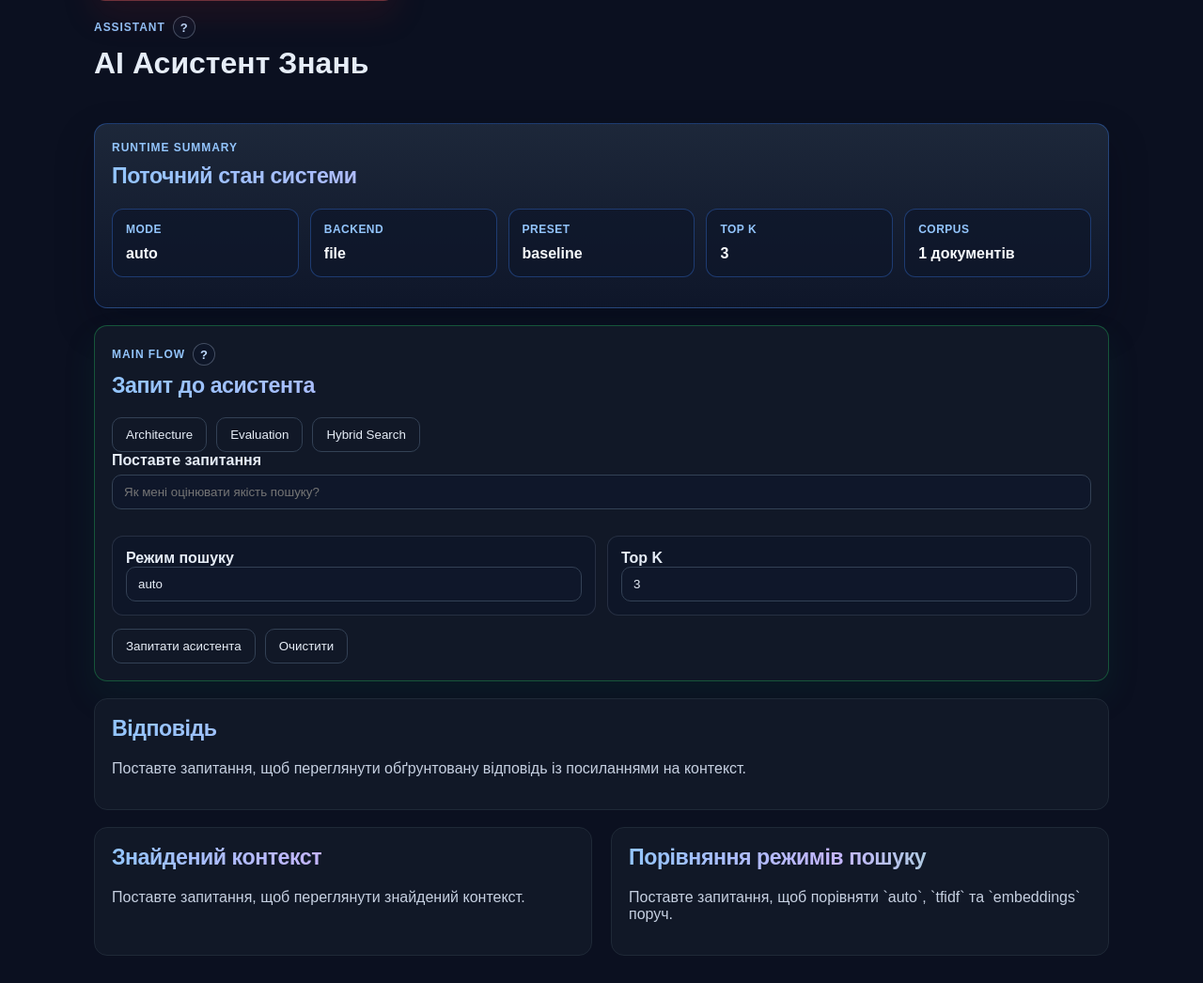
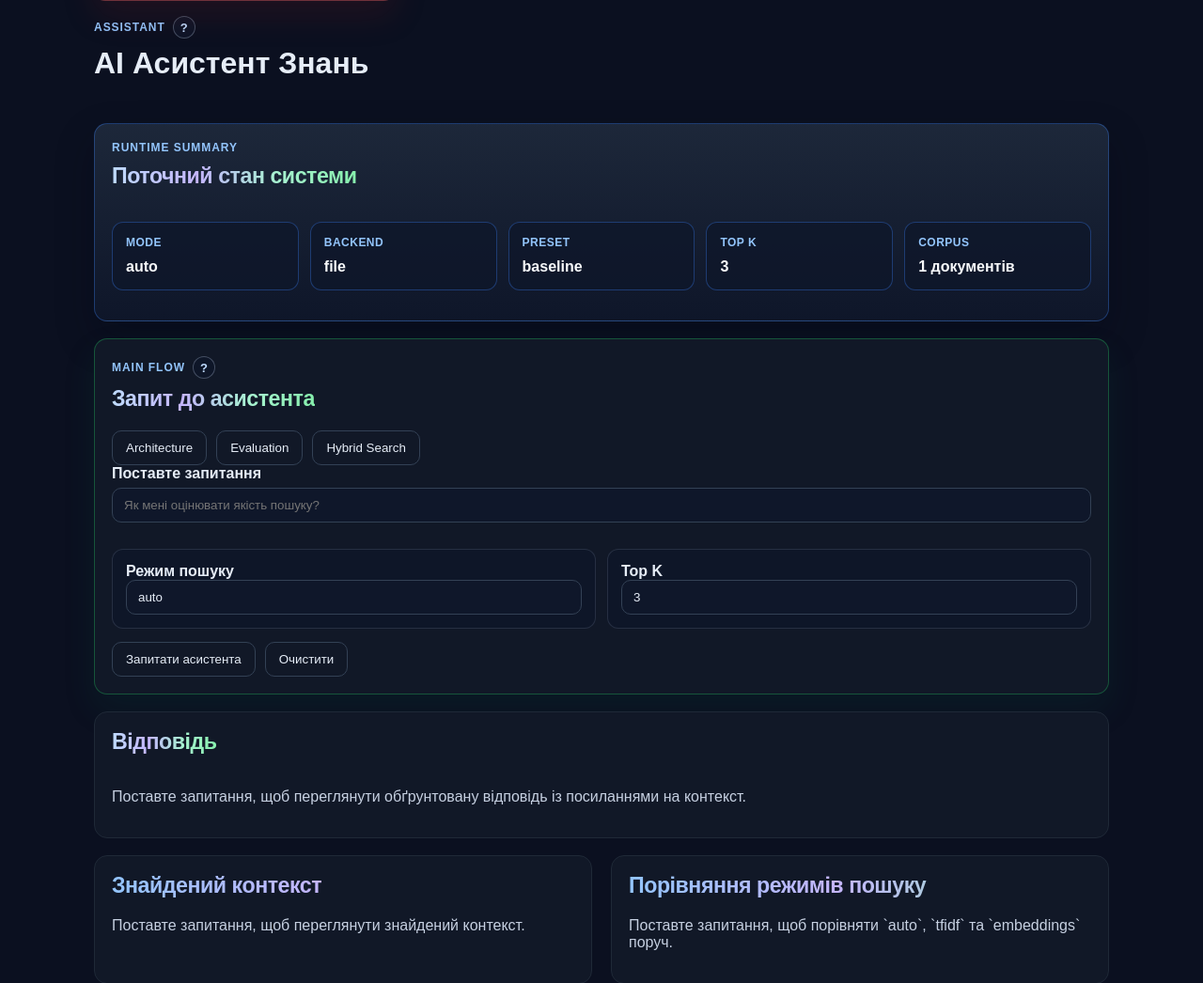
Before and after one commit to drhtka/AI-Knowledge-Assistant, a FastAPI app: page / in a window 1280 px wide. Shown: the part 301-1347 px from the top of the page at 94% size. Before the commit the page ends 1318 px from the top, so only its background shows below. Run offline with FastAPI, Linux system fonts and the light colour scheme; parts of the project's set-up code (start-up, migrations or seed data) failed here and were passed over.

Commit message:
refactor: strengthen gradients for main page headings

```diff
--- a/static/css/index.css
+++ b/static/css/index.css
@@ -226,6 +226,14 @@ h2 {
     letter-spacing: -0.02em;
     color: #e9d5ff;
     background: linear-gradient(90deg, #93c5fd 0%, #c4b5fd 45%, #86efac 100%);
+    -webkit-background-clip: text;
+    background-clip: text;
+    -webkit-text-fill-color: transparent;
+}
+
+.hero-card-title {
+    display: inline-block;
+    background: linear-gradient(90deg, #bfdbfe 0%, #c4b5fd 35%, #a7f3d0 68%, #86efac 100%);
     -webkit-background-clip: text;
     background-clip: text;
     -webkit-text-fill-color: transparent;
--- a/templates/index.html
+++ b/templates/index.html
@@ -3,7 +3,7 @@
 {% block content %}
 <article class="content-card overview-card dashboard-card">
     <p class="section-kicker">Runtime Summary</p>
-    <h2>Поточний стан системи</h2>
+    <h2 class="hero-card-title">Поточний стан системи</h2>
     <div class="summary-grid summary-grid-five">
         <div class="mini-summary-card">
             <span class="stat-label">Mode</span>
@@ -44,7 +44,7 @@
                 </span>
             </span>
         </div>
-        <h2>Запит до асистента</h2>
+        <h2 class="hero-card-title">Запит до асистента</h2>
         <div class="actions">
             {% for item in demo_prompts %}
             <button type="button" data-demo-question="{{ item.question }}">
@@ -97,7 +97,7 @@
     </article>
 
 <article class="content-card">
-    <h2>Відповідь</h2>
+    <h2 class="hero-card-title">Відповідь</h2>
     {% if ask_result %}
     <p>{{ ask_result.answer }}</p>
     <p class="meta">
```
